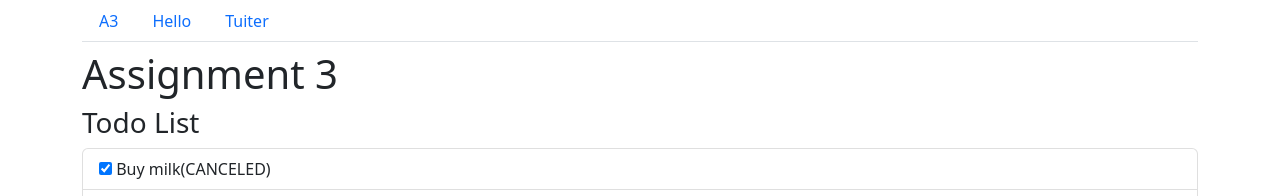
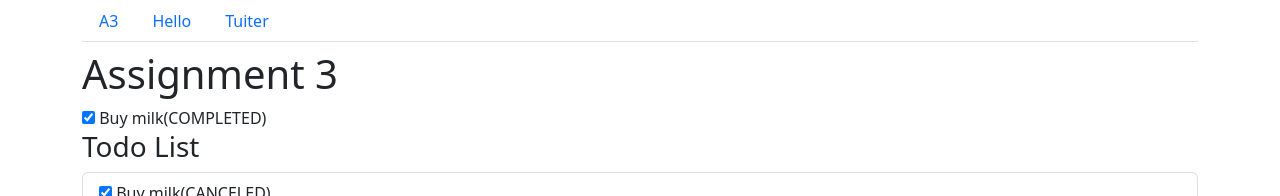
Before and after one commit to Dhyey-Savaliya/tuiter-react-web-app, a React (Create React App) app: page /labs in a window 1280 px wide. Shown: the top 196 px of the page. Built offline with nearby package versions, Linux system fonts and the light colour scheme.

Commit message:
JavaScript and React.js Assignment 3

```diff
--- a/src/labs/a3/todo/todo-list.js
+++ b/src/labs/a3/todo/todo-list.js
@@ -1,8 +1,10 @@
 import TodoItem from "./todo-item";
 import todos from "./todos.json";
+
 const TodoList = () => {
  return(
    <>
+     <TodoItem/>
      <h3>Todo List</h3>
      <ul className="list-group">
        {
```
